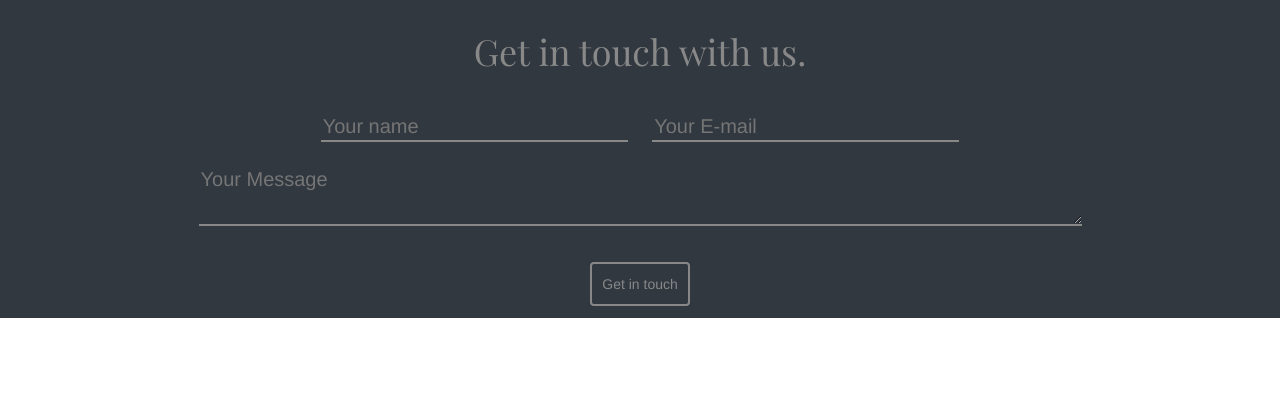
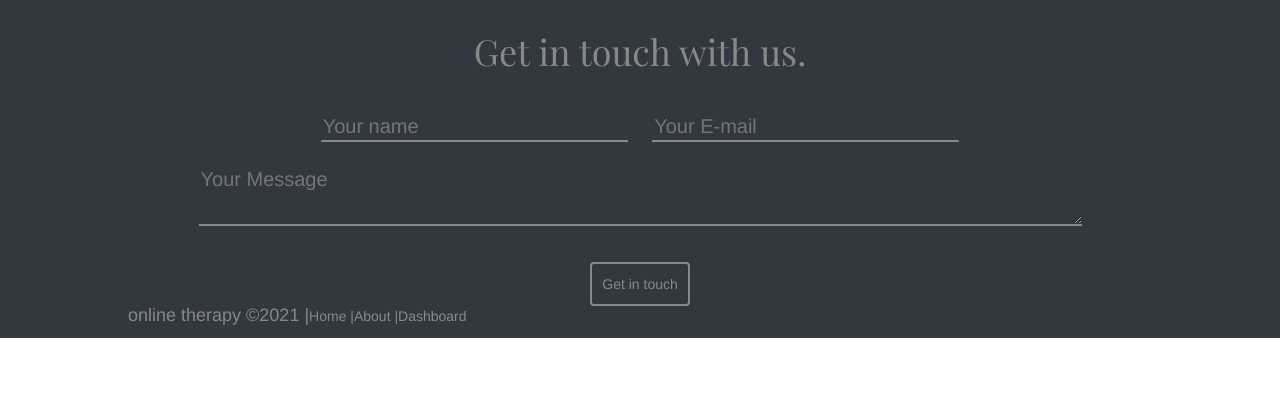
Before and after one commit to theteam44444/online-therapy, a web app: file index.html in a window 1280 px wide. Shown: the part 65-473 px from the top of the page. Run offline with its HTML, style and script files only (its server is not run), Linux system fonts and the light colour scheme; some libraries are stand-ins or nearby versions; some web fonts are replaced.

Commit message:
copyright and links added to footer

```diff
--- a/assests/css/style.css
+++ b/assests/css/style.css
@@ -183,3 +183,15 @@ button {
       border:2px solid #888888;
       margin-top: 3%;
   }
+  .details{
+      color: #888888;
+      text-align: left;
+      display: flex;
+      align-items: center;
+  }
+  .details h4{
+      margin: 0;
+  }
+  .details a{
+      color: #888888;
+  }
--- a/index.html
+++ b/index.html
@@ -30,6 +30,7 @@
       </header>
 
       <footer>
+        <div>
             <h1>Get in touch with us.</h1>
             <form>
                 <input type="text" placeholder="Your name" class="name"/>
@@ -37,6 +38,13 @@
                 <textarea placeholder="Your Message" rows="2" cols="72"></textarea><br>
                 <input type="submit" value="Get in touch" class="btn">
             </form>
+        </div>
+        <div class="details">
+            <h4>online therapy ©2021 |</h4>
+            <a href="#">Home |</a>
+            <a href="#">About |</a>
+            <a href="#">Dashboard</a>
+        </div>
       </footer>
 </body>
 </html>
```
Lines whose indentation alone changed are shown as unchanged.
